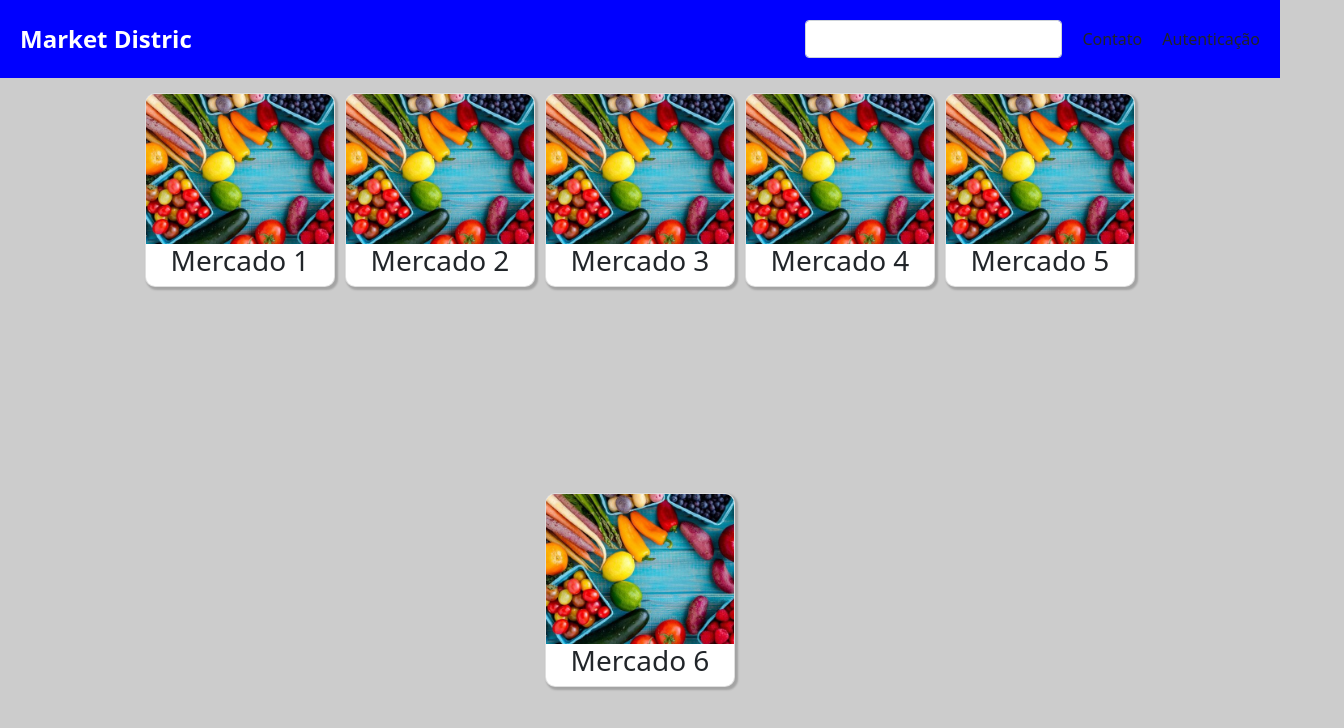
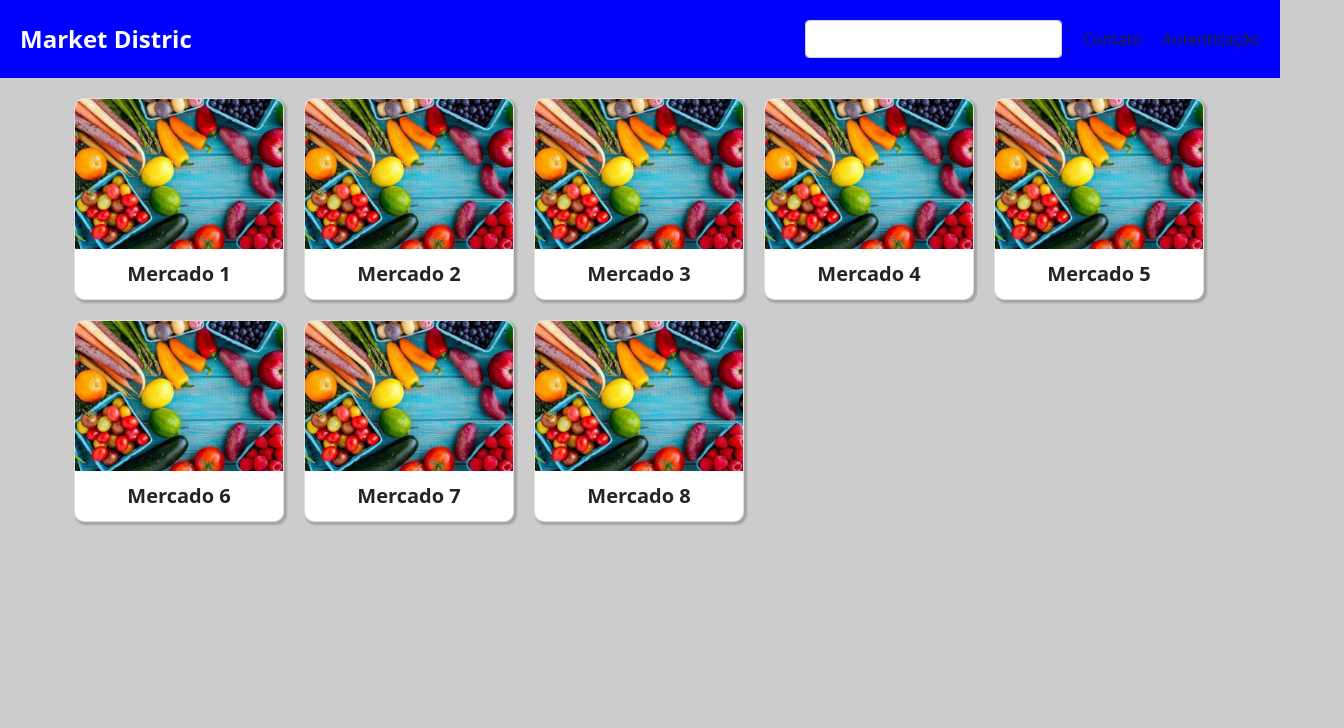
Before and after one commit to Alankl07/market-district, an Angular app: page / in a window 1280 px wide. Shown: the top 728 px of the page, 1344 px wide, since content can reach past the window. Built offline with nearby package versions, Linux system fonts and the light colour scheme.

Commit message:
rotas e ajustes na pagina home

```diff
--- a/src/app/app-routing.module.ts
+++ b/src/app/app-routing.module.ts
@@ -1,7 +1,14 @@
 import { NgModule } from '@angular/core';
 import { RouterModule, Routes } from '@angular/router';
+import { HomeComponent } from './pages/home/home.component';
+import { ProductsCartComponent } from './pages/products-cart/products-cart.component';
+import { ProductsMarketComponent } from './pages/products-market/products-market.component';
 
-const routes: Routes = [];
+const routes: Routes = [
+  {path: "", component: HomeComponent},
+  {path: "products-market", component: ProductsMarketComponent},
+  {path: "cart-market", component: ProductsCartComponent}
+];
 
 @NgModule({
   imports: [RouterModule.forRoot(routes)],
--- a/src/app/app.component.html
+++ b/src/app/app.component.html
@@ -1,4 +1,2 @@
 <app-status-bar></app-status-bar>
-<app-home></app-home>
-<!-- <app-products-market></app-products-market>
-<app-products-cart></app-products-cart> -->
+<router-outlet></router-outlet>
--- a/src/app/pages/home/home.component.css
+++ b/src/app/pages/home/home.component.css
@@ -1,15 +1,19 @@
-.container{
+.divContainer{
     display: flex;
-    height: 100vh;
-    flex-wrap: wrap;
+    justify-items: center;
     justify-content: center;
+    margin-bottom: 10px;
 }
 
 .content{
+    display: flex;
+    position: relative;
     flex-direction: row;
-    height: 100px;
+    left: 5%;
+    flex-wrap: wrap;
     padding: 0;
     margin: 0;
+
 }
 
 .content .card{
@@ -19,14 +23,26 @@
     flex-direction: column;
     background: #fff;
     border-radius: 10px;
-    width: 190px;
-    margin: 5px;
+    width: 210px;
+    margin: 10px;
+    transition: 0.2s;
     box-shadow: 2px 2px 2px 1px rgba(0, 0, 0, 0.2);
     overflow: hidden;
 
+}
+
+.content .card:hover{
+    cursor: pointer;
+    width: 215px;
 }
 
 .content .card img{
     /* width: 180px; */
     height: 150px;
 }
+
+.content .card label{
+    padding: 10px;
+    font-size: 20px;
+    font-weight: bold;
+}
--- a/src/app/pages/home/home.component.html
+++ b/src/app/pages/home/home.component.html
@@ -1,8 +1,10 @@
-<div class="container">
-    <div *ngFor="let market of markets" class="content">
-        <div class="card">
-            <img src="{{market.image ? market.image : market_image_default }}" alt="market">
-            <h3>{{market.name}}</h3>
+<div class="divContainer">
+    <div  class="content">
+        <div *ngFor="let market of markets">
+            <div class="card" (click)="enterMarket(market)" >
+                <img src="{{market.image ? market.image : market_image_default }}" alt="market">
+                <label>{{market.name}}</label>
+            </div>
         </div>
     </div>
 </div>
--- a/src/app/pages/home/home.component.ts
+++ b/src/app/pages/home/home.component.ts
@@ -1,6 +1,7 @@
 import { Component, OnInit } from '@angular/core';
+import { Router } from '@angular/router';
 
-interface market{
+interface Market{
   name: string,
   image: string
 }
@@ -13,10 +14,12 @@ interface market{
 
 export class HomeComponent implements OnInit {
 
-  markets: market[] = []
+  markets: Market[] = []
   market_image_default = '../../../assets/market-default.jpg'
 
-  constructor() { }
+  constructor(
+    private routes: Router
+  ) { }
 
   ngOnInit(): void {
     this.getMarkets()
@@ -30,7 +33,13 @@ export class HomeComponent implements OnInit {
       {name: 'Mercado 4', image: ''},
       {name: 'Mercado 5', image: ''},
       {name: 'Mercado 6', image: ''},
+      {name: 'Mercado 7', image: ''},
+      {name: 'Mercado 8', image: ''},
     ]
   }
 
+  enterMarket(market: Market){
+    this.routes.navigate(["/products-market"])
+  }
+
 }
```
